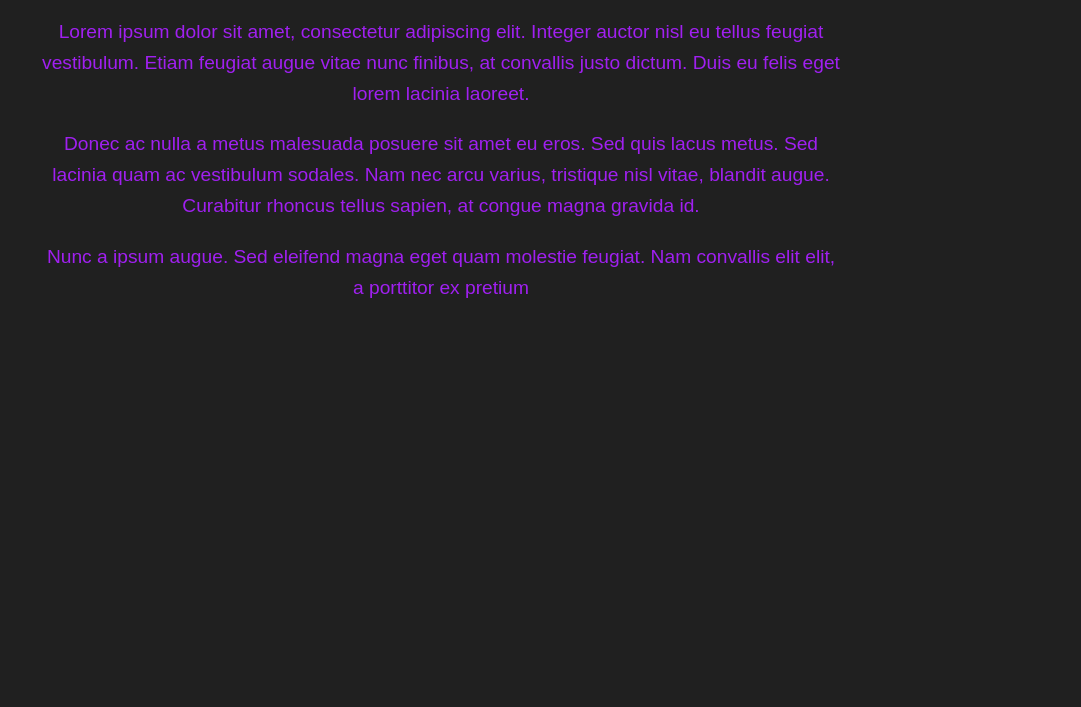
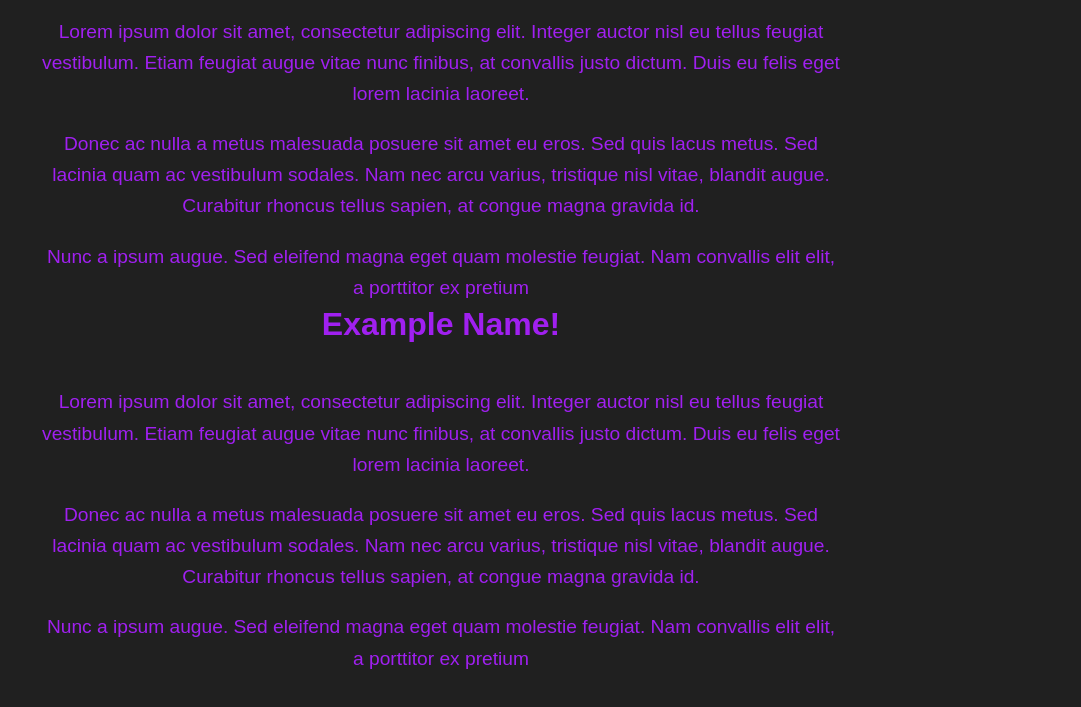
Before and after one commit to ethridgezackary/EthridgeWebsite, a plain HTML site: page index.html in a window 1280 px wide. Shown: the part 229-936 px from the top of the page, without its empty margins (199-1280 px from the left). Before the commit the page ends 800 px from the top, so only its background shows below. Drawn offline with Linux system fonts and the light colour scheme.

Commit message:
Update index.html

```diff
--- a/index.html
+++ b/index.html
@@ -71,3 +71,14 @@
         <p>Lorem ipsum dolor sit amet, consectetur adipiscing elit. Integer auctor nisl eu tellus feugiat vestibulum. Etiam feugiat augue vitae nunc finibus, at convallis justo dictum. Duis eu felis eget lorem lacinia laoreet. </p>
         <p>Donec ac nulla a metus malesuada posuere sit amet eu eros. Sed quis lacus metus. Sed lacinia quam ac vestibulum sodales. Nam nec arcu varius, tristique nisl vitae, blandit augue. Curabitur rhoncus tellus sapien, at congue magna gravida id. </p>
         <p>Nunc a ipsum augue. Sed eleifend magna eget quam molestie feugiat. Nam convallis elit elit, a porttitor ex pretium
+
+        <table width="100%">
+            <tr>
+                <td align="center">
+                    <h1>Example Name!</h1>
+                </td>
+            </tr>
+        </table>
+        <p>Lorem ipsum dolor sit amet, consectetur adipiscing elit. Integer auctor nisl eu tellus feugiat vestibulum. Etiam feugiat augue vitae nunc finibus, at convallis justo dictum. Duis eu felis eget lorem lacinia laoreet. </p>
+        <p>Donec ac nulla a metus malesuada posuere sit amet eu eros. Sed quis lacus metus. Sed lacinia quam ac vestibulum sodales. Nam nec arcu varius, tristique nisl vitae, blandit augue. Curabitur rhoncus tellus sapien, at congue magna gravida id. </p>
+        <p>Nunc a ipsum augue. Sed eleifend magna eget quam molestie feugiat. Nam convallis elit elit, a porttitor ex pretium
```
